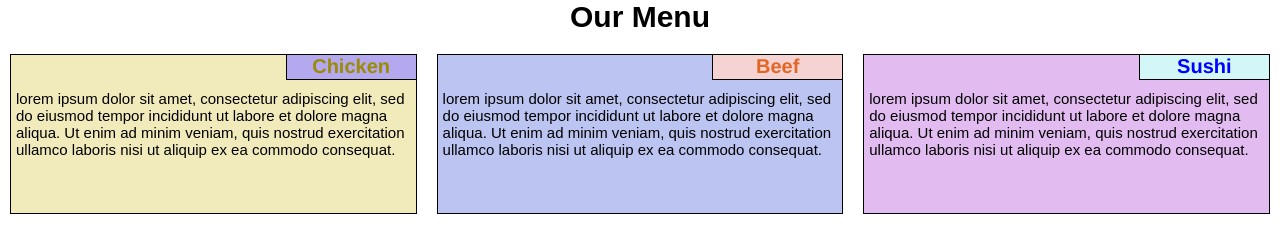
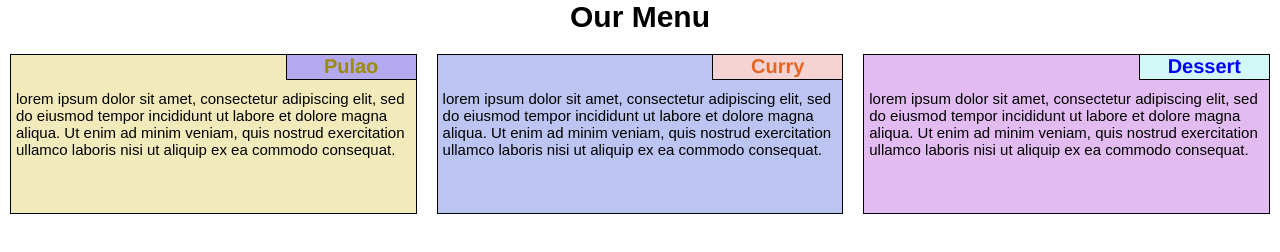
Before and after one commit to rkpendem/Module2-Assignment, a plain HTML site: page site/index.html in a window 1280 px wide. Drawn offline with Linux system fonts and the light colour scheme.

Commit message:
Update index.html

```diff
--- a/site/index.html
+++ b/site/index.html
@@ -14,21 +14,21 @@
 		<article class="row">
 			<section class="col-lg-4 col-md-6">
 				<div class="section1">
-					<h2>Chicken</h2>
+					<h2>Pulao</h2>
 					<p>lorem ipsum dolor sit amet, consectetur adipiscing elit, sed do eiusmod tempor incididunt ut labore et dolore magna aliqua. Ut enim ad minim veniam, quis nostrud exercitation ullamco laboris nisi ut aliquip ex ea commodo consequat.</p>
 				</div>
 			</section>
 <!--Section2-->
 			<section class="col-lg-4 col-md-6">
 				<div class="section2">
-					<h2>Beef</h2>
+					<h2>Curry</h2>
 					<p>lorem ipsum dolor sit amet, consectetur adipiscing elit, sed do eiusmod tempor incididunt ut labore et dolore magna aliqua. Ut enim ad minim veniam, quis nostrud exercitation ullamco laboris nisi ut aliquip ex ea commodo consequat.</p>
 				</div>
 			</section>
 <!--Section3-->
 			<section class="col-lg-4 col-md-12">
 				<div class="section3">
-					<h2>Sushi</h2>
+					<h2>Dessert</h2>
 					<p>lorem ipsum dolor sit amet, consectetur adipiscing elit, sed do eiusmod tempor incididunt ut labore et dolore magna aliqua. Ut enim ad minim veniam, quis nostrud exercitation ullamco laboris nisi ut aliquip ex ea commodo consequat.</p>
 				</div>
 			</section>
```
